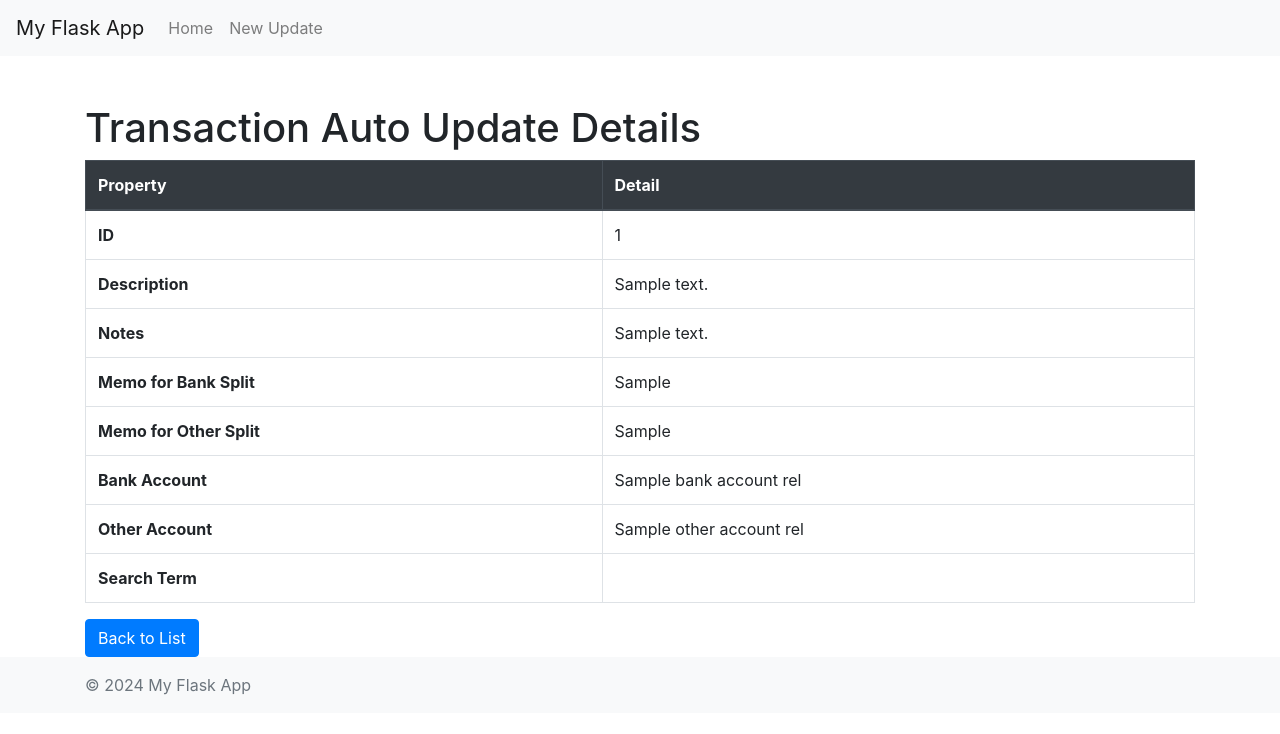
After one commit to Lakendary/GnuCash-Auto-Update, a Flask app: template templates/detail_transaction_auto_update.html in a window 1280 px wide. The commit adds this page. Shown: the top 734 px of the page. Run offline with Flask 3, Linux system fonts and the light colour scheme; the template is opened without the code that fills it: most values are stand-ins (such as "Sample title", 1, 10 or a date in 2020); parts of the project's set-up code (start-up, migrations or seed data) failed here and were passed over; some libraries are stand-ins or nearby versions.

Commit message:
Add detail page for transaction auto updates

```diff
--- /dev/null
+++ b/templates/detail_transaction_auto_update.html
@@ -0,0 +1,57 @@
+<!-- templates/transaction_auto_update_detail.html -->
+{% extends "base.html" %}
+
+{% block title %}
+    Transaction Auto Update Details
+{% endblock %}
+
+{% block content %}
+<h1>Transaction Auto Update Details</h1>
+
+<!-- Bootstrap Table to display transaction auto update properties -->
+<table class="table table-bordered">
+    <thead class="thead-dark">
+        <tr>
+            <th scope="col">Property</th>
+            <th scope="col">Detail</th>
+        </tr>
+    </thead>
+    <tbody>
+        <tr>
+            <th scope="row">ID</th>
+            <td>{{ transaction_auto_update.id }}</td>
+        </tr>
+        <tr>
+            <th scope="row">Description</th>
+            <td>{{ transaction_auto_update.description }}</td>
+        </tr>
+        <tr>
+            <th scope="row">Notes</th>
+            <td>{{ transaction_auto_update.notes }}</td>
+        </tr>
+        <tr>
+            <th scope="row">Memo for Bank Split</th>
+            <td>{{ transaction_auto_update.memo_bank_split }}</td>
+        </tr>
+        <tr>
+            <th scope="row">Memo for Other Split</th>
+            <td>{{ transaction_auto_update.memo_other_split }}</td>
+        </tr>
+        <tr>
+            <th scope="row">Bank Account</th>
+            <td>{{ transaction_auto_update.bank_account_rel.name }}</td>
+        </tr>
+        <tr>
+            <th scope="row">Other Account</th>
+            <td>{{ transaction_auto_update.other_account_rel.name }}</td>
+        </tr>
+        <tr>
+            <th scope="row">Search Term</th>
+            <td>{{ transaction_auto_update.search_term }}</td>
+        </tr>
+    </tbody>
+</table>
+
+<!-- Back Button -->
+<a href="{{ url_for('main.index') }}" class="btn btn-primary">Back to List</a>
+{% endblock %}
--- a/templates/index.html
+++ b/templates/index.html
@@ -101,7 +101,7 @@ Manage Transaction Auto Updates
     <tbody>
         {% for update in transaction_auto_updates %}
         <tr>
-            <th scope="row">{{ update.description }}</th>
+            <th scope="row"> <a href="{{ url_for('main.detail_transaction_auto_update', id=update.id) }}"> {{ update.description }} </a></th>
             <td>{{ update.notes }}</td>
             <td>{{ update.bank_account_rel.name }}</td>
             <td>{{ update.other_account_rel.name }}</td>
```
Also changed, not shown: routes.py (+7 -0 lines).
